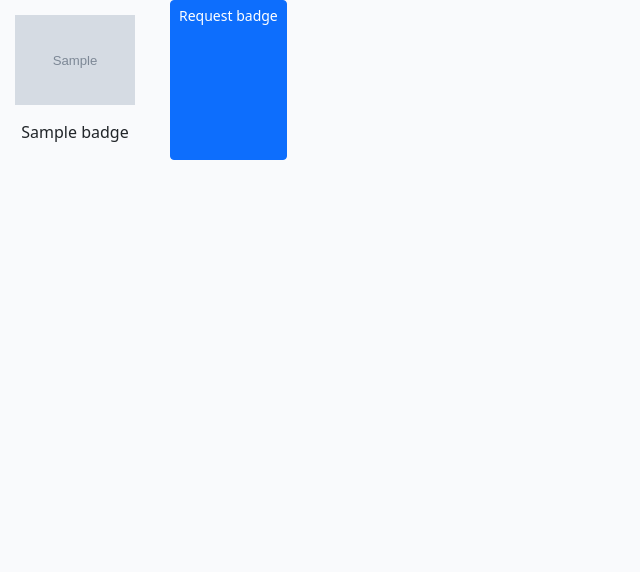
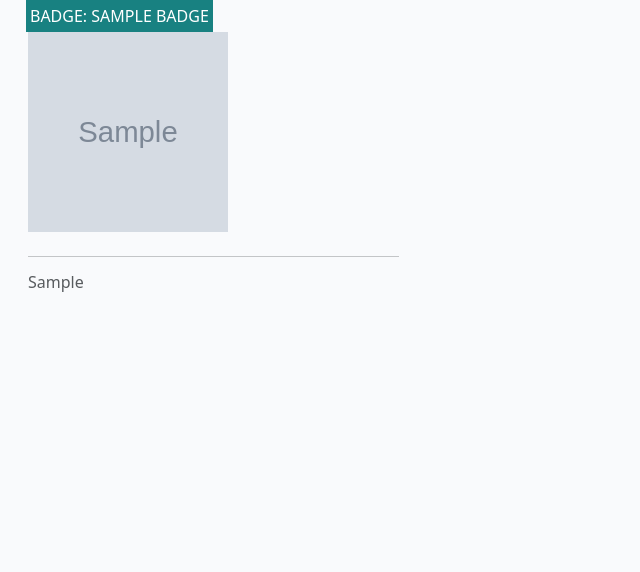
Before and after one commit to Ryan-ford25/Online-Scout-Manager, a Django app: page /badges/ in a window 1280 px wide. Shown: the part 56-628 px from the top of the page, without its empty margins (0-640 px from the left). Run offline with Django 4.2, Linux system fonts and the light colour scheme; tables that the repository leaves empty hold one stand-in row (values such as "Sample post"); grey boxes marked "Sample" are stand-in pictures; some libraries are stand-ins or nearby versions.

Commit message:
Updating the styling for the badges page to match the same aesthetic as the blog page

```diff
--- a/add_badge/templates/add_badge/badge_list.html
+++ b/add_badge/templates/add_badge/badge_list.html
@@ -2,25 +2,41 @@
 
 {% block content %}
 
-<div style="display: flex; flex-wrap: wrap; gap: 20px;">
-    {% for badge in badges %}
-        <div style="width: 150px; text-align: center;">
+<div class="container-fluid">
+    <div class="row">
 
-            {% if badge.image %}
-                <img src="{{ badge.image.url }}"
-                     alt="{{ badge.name }}"
-                     style="width: 120px; height: 120px; object-fit: contain;">
-            {% else %}
-                <div style="width:120px; height:120px;"></div>
-            {% endif %}
+        <!-- Badge List -->
+        <div class="col-12 mt-3 left">
+            <div class="row">
+                {% for badge in badges %}
+                <div class="col-md-4">
+                    <div class="card mb-4">
+                        <div class="card-body">
+                            <div class="image-container">
+                                <div class="image-flash">
+                                    <p class="name">Badge: {{ badge.name }}</p>
+                                </div>
+                            </div>
+                            <a href="#" class="badge-link">
+                                <h2 class="card-title">
+                                    <img src="{{ badge.image.url }}" width="200px", height="200px"></h2>
+                            </a>
 
-            <p>{{ badge.name }}</p>
+                            <hr />
+                            <p class="card-text text-muted h6">{{ badge.category}}
+                            </p>
+                        </div>
+                    </div>
+                </div>
+                {% if forloop.counter|divisibleby:3 %}
+            </div>
+            <div class="row">
+                {% endif %}
+                {% endfor %}
+
+            </div>
         </div>
-        <a href="{% url 'request_badge' badge.id %}" class="btn btn-sm btn-primary">
-            Request badge
-        </a>
-    {% endfor %}
-</div>
+    </div>
 
 
 
--- a/blog/views.py
+++ b/blog/views.py
@@ -7,4 +7,5 @@ from .models import Post
 
 class PostList(generic.ListView):
     queryset = Post.objects.all()
-    #template = "post_list.html"
+    template = "post_list.html"
+    paginate_by = 6
--- a/dashboard/templates/dashboard/scout_dashboard.html
+++ b/dashboard/templates/dashboard/scout_dashboard.html
@@ -32,7 +32,7 @@
         <ul>
             {% for earned in earned_badges %}
                 <li>{{ earned.badge.name }}</li>
-                <img src="{{ badge.image.url }}" alt="{{ badge.name }}" style="width: 120px; height: 120px; object-fit: contain;">
+                <img src="{{ earned.badge.image.url }}" alt="{{ badge.name }}" style="width: 120px; height: 120px; object-fit: contain;">
             {% endfor %}
         </ul>
     {% else %}
--- a/static/css/style.css
+++ b/static/css/style.css
@@ -55,6 +55,12 @@ nav{
     height: auto;
 }
 
+.name {
+    color: white;
+    margin: 4px;
+    text-transform: uppercase;
+}
+
 .author {
     color: white;
     margin: 4px;
@@ -100,6 +106,12 @@ nav{
     color: #445261;
 }
 
+.badge-link {
+    text-decoration: none;
+    color: #445261;
+    margin: auto;
+    display : flex;
+}
 .post-link:hover,
 .page-link {
     color: #E84610;
```
Also changed, not shown: blog/templates/blog/post_list.html (+13 -0 lines).
